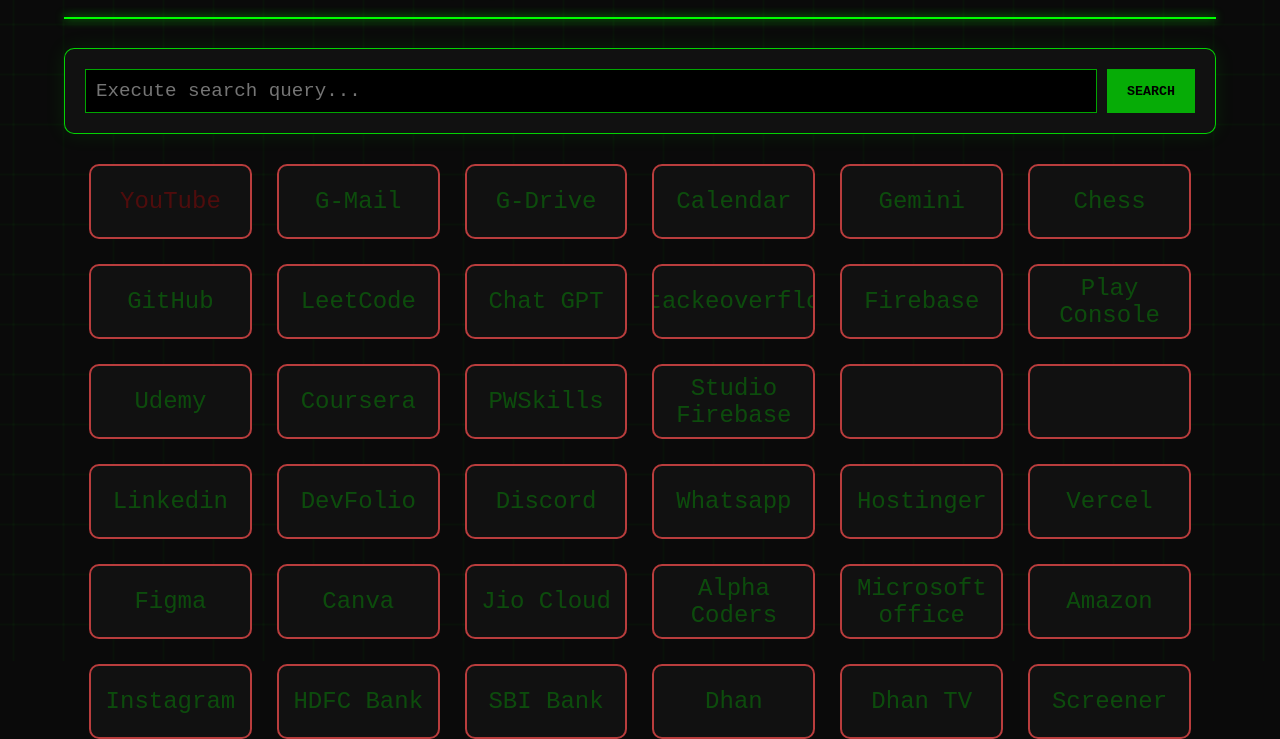
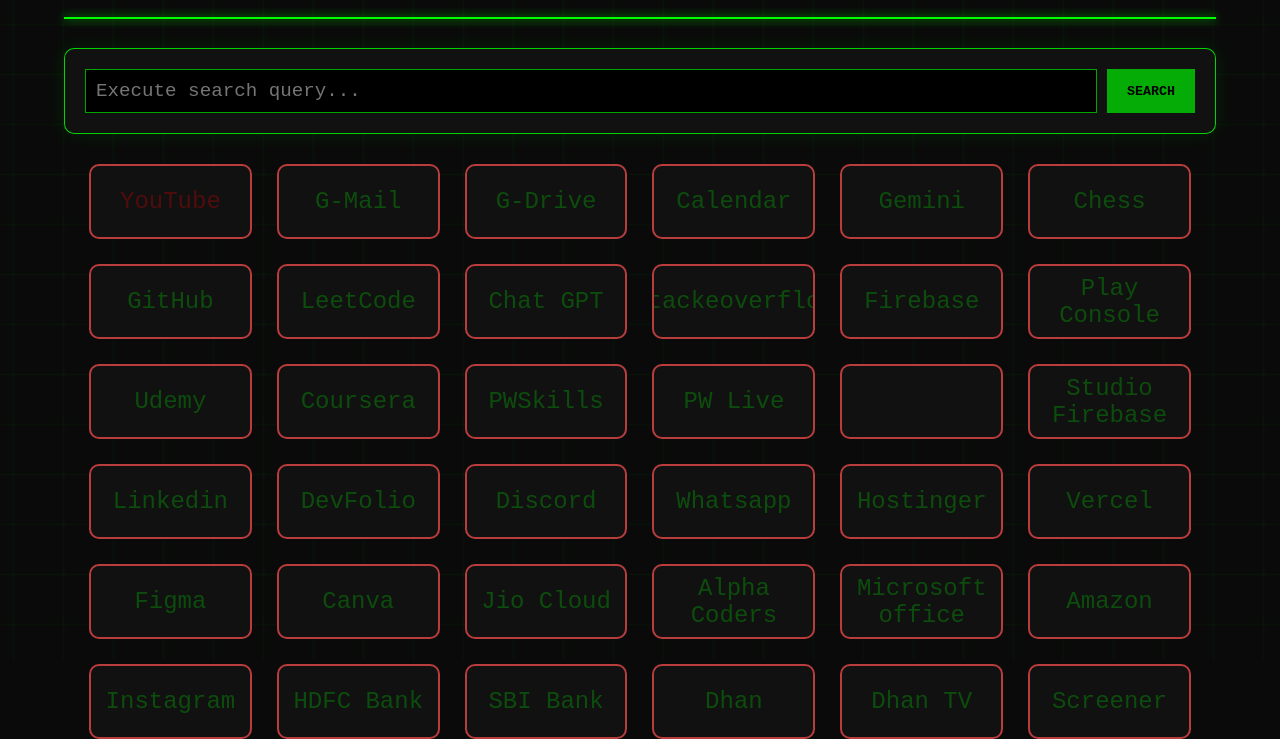
Before and after one commit to harshil-prajapati/browser-homepage, a plain HTML site: page index.html in a window 1280 px wide. Shown: the part 139-878 px from the top of the page. Drawn offline with Linux system fonts and the light colour scheme.

Commit message:
Update links in index.html

```diff
--- a/index.html
+++ b/index.html
@@ -43,9 +43,9 @@
             <a href="https://www.udemy.com/home/my-courses/learning/" class="shortcut" target="_blank">Udemy</a>
             <a href="https://www.coursera.org/my-learning" class="shortcut" target="_blank">Coursera</a>
             <a href="https://pwskills.com/learn/" class="shortcut" target="_blank">PWSkills</a>
+            <a href="https://www.pw.live/" class="shortcut" target="_blank">PW Live</a>
+            <a href="" class="shortcut" target="_blank"></a>
             <a href="https://studio.firebase.google.com/" class="shortcut" target="_blank">Studio Firebase</a>
-            <a href="" class="shortcut" target="_blank"></a>
-            <a href="" class="shortcut" target="_blank"></a>
             <!-- 4 -->
             <a href="https://www.linkedin.com/in/harshilprajapati/" class="shortcut" target="_blank">Linkedin</a>
             <a href="https://devfolio.co/hackathons" class="shortcut" target="_blank">DevFolio</a><a href="https://discord.com/channels/@me" class="shortcut" target="_blank">Discord</a>
```
